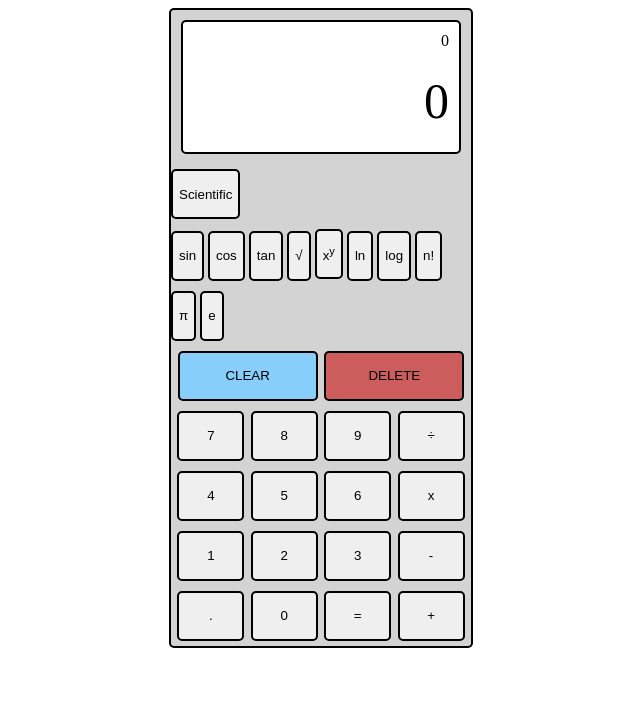
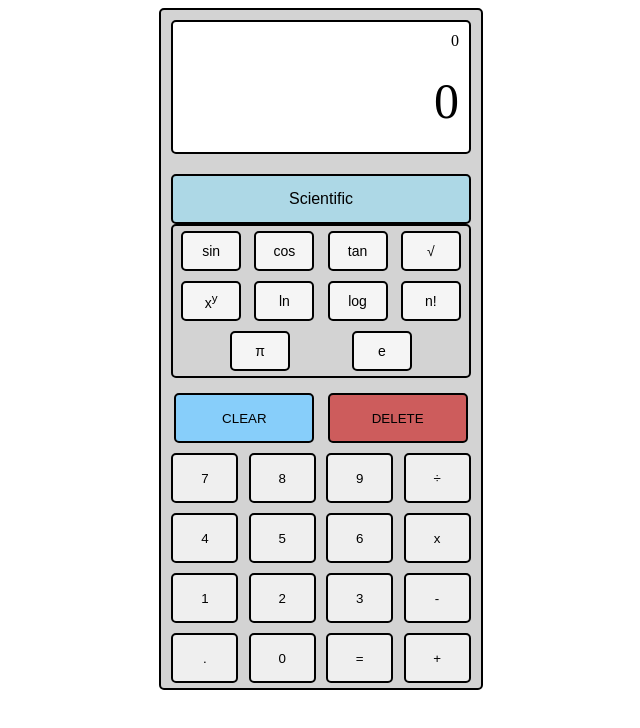
Before and after one commit to kairugakuo2/Calculator, a plain HTML site: page index.html in a window 1280 px wide. Both pictures are taken after a click on the button "Scientific". Shown: the whole page, without its empty margins (319-959 px from the left). Drawn offline with Linux system fonts and the light colour scheme.

Commit message:
Add toggle functionality for scientific calculator drawer

```diff
--- a/app.js
+++ b/app.js
@@ -161,3 +161,11 @@ function getResult(operator, a, b){
     }
     return roundResult(result);
 }
+
+/// Scientific calculator display //
+const toggleScientificBtn = document.querySelector("#toggle-scientific");
+const scientificButtons = document.querySelector(".scientific-buttons");
+
+toggleScientificBtn.addEventListener("click", () => {
+    scientificButtons.classList.toggle("hidden");
+});
--- a/styles.css
+++ b/styles.css
@@ -7,7 +7,7 @@ body{
 }
 .calculator{
     background-color: lightgrey;
-    width: 300px;
+    width: 320px;
     min-height: 460px;
     border: 2px solid black;
     border-radius: 5px;
@@ -24,6 +24,7 @@ body{
     border-radius: 5px;
     word-wrap: break-word;
     word-break: break-all;
+    min-height: 80px;
 }
 .screen > div{
     padding:10px;
@@ -50,6 +51,7 @@ button{
     margin: 5px 0 5px 0;
     border: 2px solid black;
     border-radius: 5px;
+    cursor: pointer;
 }
 
 .btn-group > .longBtn{
@@ -68,3 +70,53 @@ button{
 button:hover{
     filter: brightness(90%);
 }
+
+/* for scientific calculator */
+#toggle-scientific {
+    width: 300px;
+    margin: 10px 10px -10px 10px;
+    background-color: lightblue;
+    border: 2px solid black;
+    cursor: pointer;
+    font-size: 16px;
+}
+#toggle-scientific:hover{
+    filter: brightness(90%);
+}
+
+.scientific-buttons{
+    display: flex;
+    flex-wrap: wrap;
+    justify-content: space-evenly;
+    background-color: lightgray;
+    border: 2px solid black;
+    border-radius: 5px;
+    margin: 10px;
+    overflow: hidden;
+    transition: max-height 0.3s ease, opacity 0.3s ease;
+}
+
+/* hidden css for drawer */
+.hidden{
+    max-height: 0;
+    opacity: 0;
+}
+.scientific-buttons:not(.hidden){
+    max-height:200px;
+    opacity: 1;
+}
+.scientific-buttons button{
+    width:60px;
+    height:40px;
+    margin:5px;
+    border: 2px solid black;
+    cursor: pointer;
+    background-color: whitesmoke;
+    font-size: 14px;
+    text-align: center;
+}
+.scientific-buttons button:hover{
+    background-color: lightgreen;
+    color: black;
+    filter: brightness(90);
+}
```
